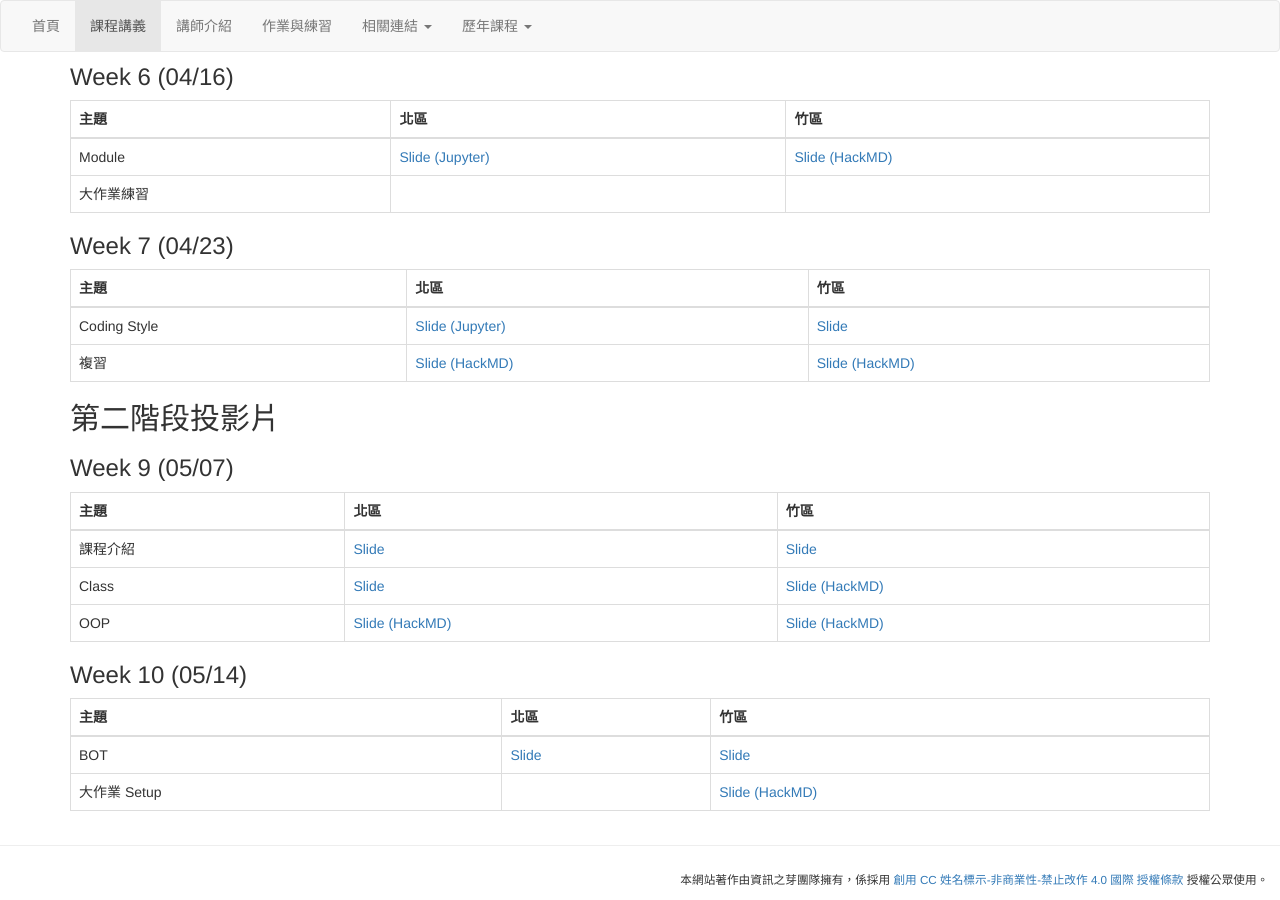
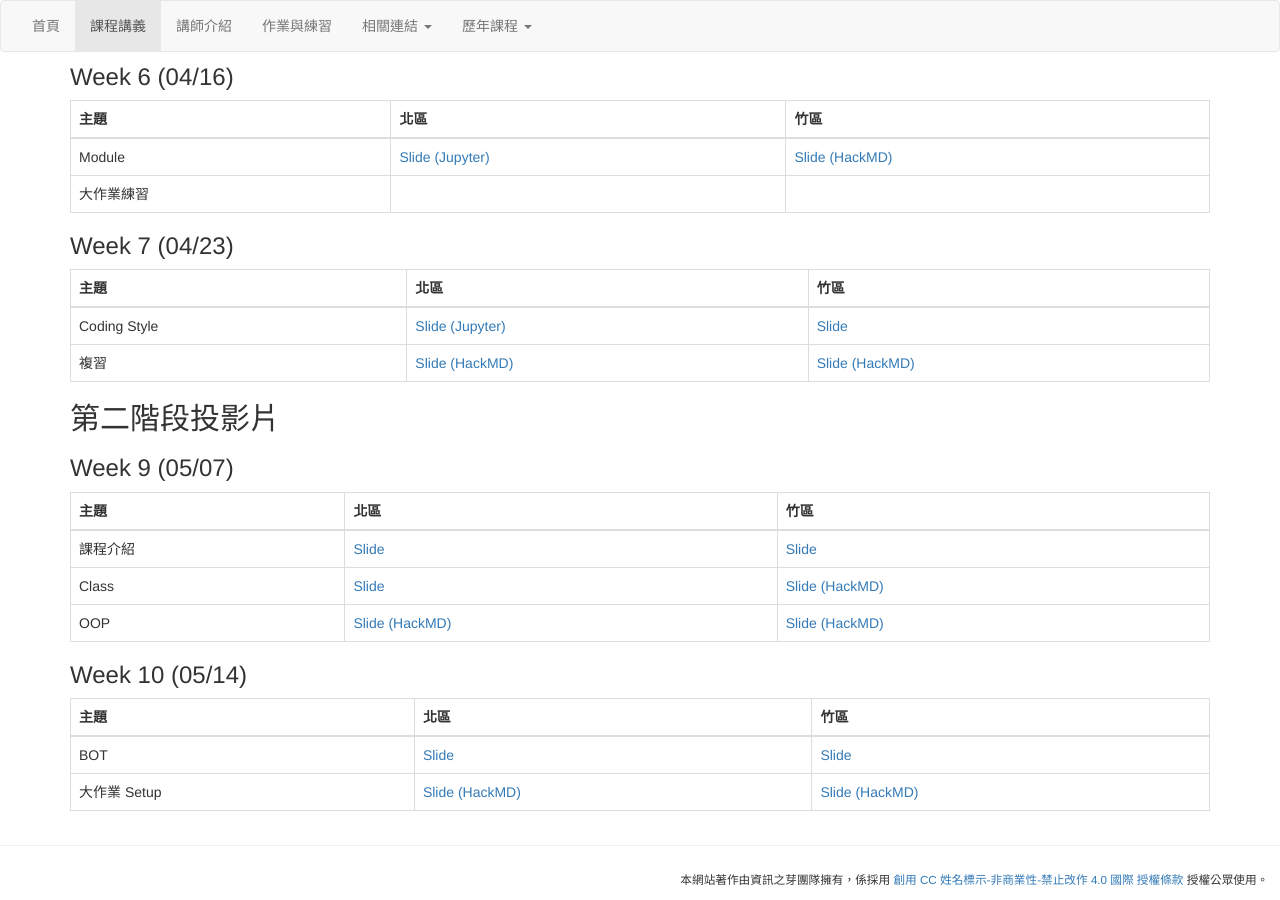
Before and after one commit to tw-csie-sprout/py2023, a Jekyll site: the page built from slides.md, in a window 1280 px wide and 900 px high, scrolled down 1112 px. Built offline with Jekyll 4.4.1, drawn with Linux system fonts in a browser that asks for light colours.

Commit message:
Update slides.md

```diff
--- a/slides.md
+++ b/slides.md
@@ -84,4 +84,4 @@ title: "課程講義"
 | 主題 | 北區 | 竹區 |
 | --- | --- | --- |
 | BOT | [Slide](https://drive.google.com/file/d/1ygqbexHVrgsA9sDZVAYld5u3jKFH_ewv/view?usp=share_link) | [Slide](https://hackmd.io/@SiriusKoan/B1-bSVP4n#/) |
-| 大作業 Setup | | [Slide (HackMD)](https://hackmd.io/@Fireball0424/HkED_0UXn#/) |
+| 大作業 Setup | [Slide (HackMD)](https://hackmd.io/@Fireball0424/HkED_0UXn#/) | [Slide (HackMD)](https://hackmd.io/@Fireball0424/HkED_0UXn#/) |
```
